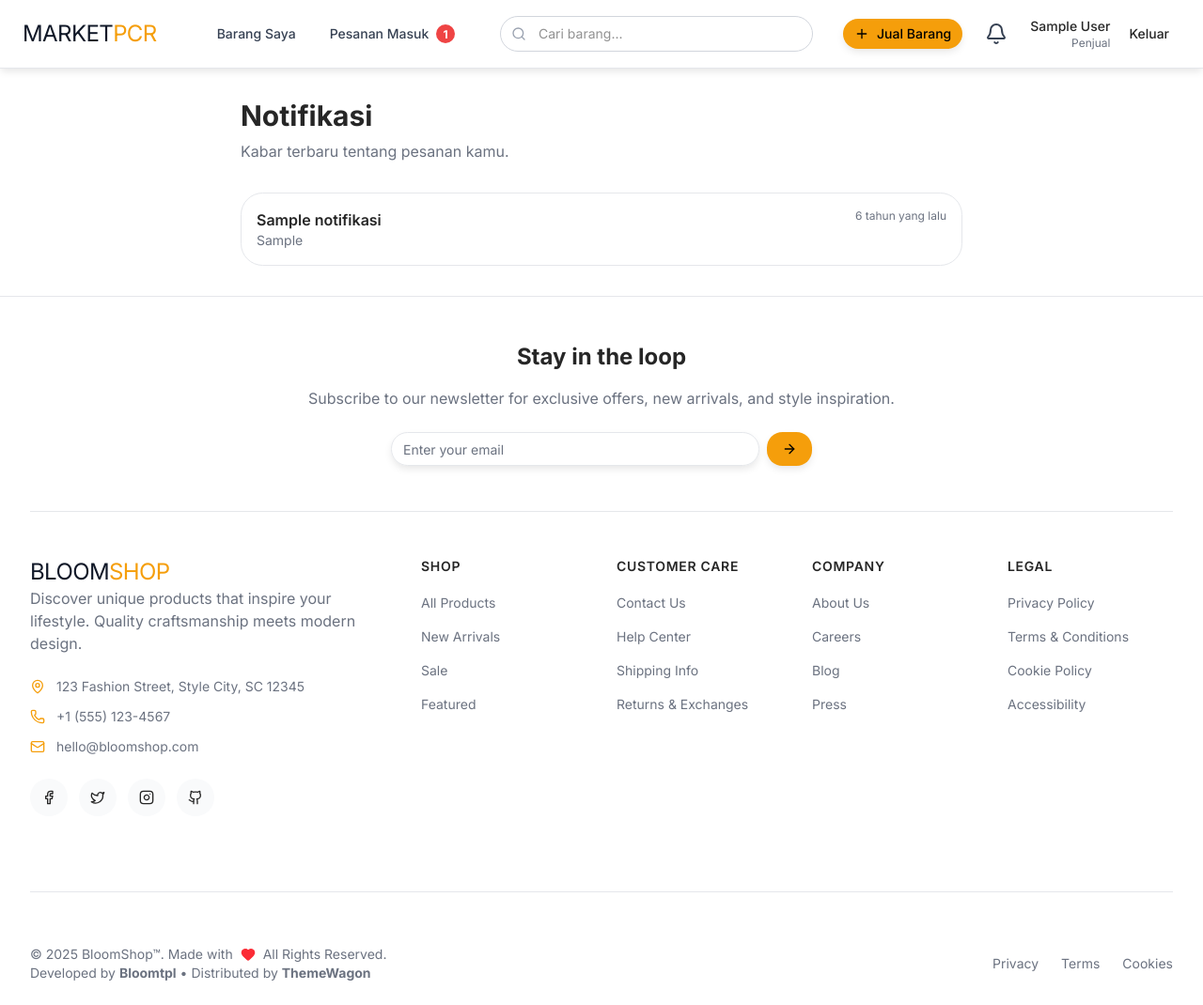
After one commit to RakhaAnakIT/bpf_kelompok2, a Laravel app: page /notifikasi in a window 1280 px wide. The commit adds this page. Shown: the whole page at 94% size. Run offline with Laravel 12, Linux system fonts and the light colour scheme; a user stored in the database is signed in; tables that the repository leaves empty hold one stand-in row (values such as "Sample post").

Commit message:
Penambahan fitur notifikasi ikon lonceng

```diff
--- /dev/null
+++ b/app/Http/Controllers/NotifikasiController.php
@@ -0,0 +1,52 @@
+<?php
+
+namespace App\Http\Controllers;
+
+use App\Models\Notifikasi;
+use Illuminate\Support\Facades\Auth;
+
+class NotifikasiController extends Controller
+{
+    /**
+     * Daftar notifikasi milik user yang login.
+     */
+    public function index()
+    {
+        $data['dataNotifikasi'] = Notifikasi::where('user_id', Auth::id())->orderBy('notifikasi_id', 'desc')->take(50)->get();
+        return view('Notifikasi.index', $data);
+    }
+
+    /**
+     * Buka notifikasi: tandai sudah dibaca, lalu pindah ke halaman tujuan.
+     */
+    public function buka(string $id)
+    {
+        $notifikasi = Notifikasi::where('user_id', Auth::id())->findOrFail($id);
+
+        if (!$notifikasi->dibaca_pada) {
+            $notifikasi->dibaca_pada = now();
+            $notifikasi->save();
+        }
+
+        return redirect($notifikasi->link ?? route('notifikasi.index'));
+    }
+
+    /**
+     * Tandai semua notifikasi sudah dibaca.
+     */
+    public function bacaSemua()
+    {
+        Notifikasi::where('user_id', Auth::id())->whereNull('dibaca_pada')->update(['dibaca_pada' => now()]);
+
+        return back()->with('success', 'Semua notifikasi ditandai sudah dibaca.');
+    }
+
+    /**
+     * Jumlah notifikasi belum dibaca (dipakai JavaScript untuk memperbarui angka di lonceng).
+     */
+    public function jumlah()
+    {
+        $jumlah = Notifikasi::where('user_id', Auth::id())->whereNull('dibaca_pada')->count();
+        return response()->json(['jumlah' => $jumlah]);
+    }
+}
--- /dev/null
+++ b/app/Models/Notifikasi.php
@@ -0,0 +1,32 @@
+<?php
+
+namespace App\Models;
+
+use Illuminate\Database\Eloquent\Model;
+
+class Notifikasi extends Model
+{
+    protected $table = 'notifikasi';
+    protected $primaryKey = 'notifikasi_id';
+    protected $fillable = [
+        'user_id',
+        'judul',
+        'pesan',
+        'link',
+        'dibaca_pada',
+    ];
+
+    protected $casts = [
+        'dibaca_pada' => 'datetime',
+    ];
+
+    public static function kirim($userId, $judul, $pesan, $link = null)
+    {
+        $data['user_id'] = $userId;
+        $data['judul']   = $judul;
+        $data['pesan']   = $pesan;
+        $data['link']    = $link;
+
+        Notifikasi::create($data);
+    }
+}
--- a/public/css/bloom.css
+++ b/public/css/bloom.css
@@ -2327,3 +2327,22 @@
 .tombol-wa:hover {
   background-color: #1ebe5b;
 }
+
+/* ===== Tambahan: Notifikasi ===== */
+.badge-lonceng {
+  position: absolute;
+  top: 0;
+  right: 0;
+  margin-left: 0;
+}
+.notif-baru {
+  background-color: #fff7ed;
+  border-color: #fdba74;
+}
+.titik-baru {
+  display: inline-block;
+  width: 8px;
+  height: 8px;
+  border-radius: 9999px;
+  background-color: #ef4444;
+}
--- /dev/null
+++ b/resources/views/Notifikasi/index.blade.php
@@ -0,0 +1,58 @@
+@extends('layouts.app')
+
+@section('title', 'Notifikasi - Marketplace Mahasiswa PCR')
+
+@section('content')
+    <div class="container mx-auto px-4 sm:px-6 lg:px-8 py-8">
+        <div class="max-w-3xl mx-auto">
+
+            {{-- Pesan berhasil --}}
+            @if (session('success'))
+                <div class="mb-6 rounded-md px-4 py-3 text-sm status-tersedia">{{ session('success') }}</div>
+            @endif
+
+            <div class="flex items-center justify-between gap-4 mb-8">
+                <div>
+                    <h1 class="text-3xl font-bold text-foreground">Notifikasi</h1>
+                    <p class="text-muted-foreground mt-2">Kabar terbaru tentang pesanan kamu.</p>
+                </div>
+                @if ($dataNotifikasi->whereNull('dibaca_pada')->count() > 0)
+                    <form action="{{ route('notifikasi.bacasemua') }}" method="POST">
+                        @csrf
+                        <button type="submit"
+                            class="inline-flex items-center justify-center gap-2 whitespace-nowrap text-sm font-medium transition-colors shadow h-9 rounded-md px-4 border border-input bg-background hover:bg-accent hover:text-accent-foreground">Tandai
+                            semua dibaca</button>
+                    </form>
+                @endif
+            </div>
+
+            <div class="space-y-3">
+                @forelse ($dataNotifikasi as $item)
+                    <a href="{{ route('notifikasi.buka', $item->notifikasi_id) }}"
+                        class="block rounded-xl border p-4 transition-colors hover:bg-gray-50 {{ $item->dibaca_pada ? 'bg-card border-border' : 'notif-baru' }}">
+                        <div class="flex items-start justify-between gap-4">
+                            <div class="space-y-1">
+                                <div class="font-semibold text-foreground">
+                                    @if (!$item->dibaca_pada)
+                                        <span class="titik-baru"></span>
+                                    @endif
+                                    {{ $item->judul }}
+                                </div>
+                                <div class="text-sm text-muted-foreground">{{ $item->pesan }}</div>
+                            </div>
+                            <div class="text-xs text-muted-foreground whitespace-nowrap">
+                                {{ $item->created_at->locale('id')->diffForHumans() }}
+                            </div>
+                        </div>
+                    </a>
+                @empty
+                    <div class="flex flex-col items-center justify-center py-16 text-center">
+                        <div class="text-6xl mb-4">&#128276;</div>
+                        <h3 class="text-xl font-semibold text-foreground mb-2">Belum ada notifikasi</h3>
+                        <p class="text-muted-foreground">Kabar tentang pesanan akan muncul di sini.</p>
+                    </div>
+                @endforelse
+            </div>
+        </div>
+    </div>
+@endsection
--- a/resources/views/layouts/app.blade.php
+++ b/resources/views/layouts/app.blade.php
@@ -30,6 +30,12 @@
         } else {
             $barangSaya = route('penjualpembeli.barangsaya');
             $jualBarang = route('penjualpembeli.create'); // tamu akan diarahkan ke Masuk
+        }
+
+        // Jumlah notifikasi yang belum dibaca
+        $notifBaru = 0;
+        if (auth()->check()) {
+            $notifBaru = \App\Models\Notifikasi::where('user_id', auth()->id())->whereNull('dibaca_pada')->count();
         }
 
         // Jumlah pesanan baru yang menunggu diterima (untuk penjual)
@@ -111,6 +117,13 @@
                         Jual Barang
                     </a>
                     @endif
+                    {{-- Lonceng notifikasi --}}
+                    @auth
+                        <a href="{{ route('notifikasi.index') }}" class="relative p-2 rounded-full hover:bg-gray-100 transition-colors" aria-label="Notifikasi">
+                            <svg xmlns="http://www.w3.org/2000/svg" width="24" height="24" viewBox="0 0 24 24" fill="none" stroke="currentColor" stroke-width="2" stroke-linecap="round" stroke-linejoin="round" class="lucide lucide-bell h-6 w-6 text-gray-700" aria-hidden="true"><path d="M10.268 21a2 2 0 0 0 3.464 0"></path><path d="M3.262 15.326A1 1 0 0 0 4 17h16a1 1 0 0 0 .74-1.673C19.41 13.956 18 12.499 18 8A6 6 0 0 0 6 8c0 4.499-1.411 5.956-2.738 7.326"></path></svg>
+                            <span id="angka-notif" class="badge-angka badge-lonceng" @if ($notifBaru == 0) style="display:none" @endif>{{ $notifBaru }}</span>
+                        </a>
+                    @endauth
                     <div class="hidden sm:flex items-center space-x-2">
                         @auth
                             <div class="text-right leading-tight">
@@ -416,5 +429,21 @@
         </div>
     </footer>
     <script src="{{ asset('assets/js/bloom.js') }}"></script>
+    @auth
+        <script>
+            // Perbarui angka notifikasi setiap 30 detik tanpa perlu refresh halaman
+            setInterval(function () {
+                fetch('{{ route('notifikasi.jumlah') }}')
+                    .then(function (res) { return res.json(); })
+                    .then(function (data) {
+                        var angka = document.getElementById('angka-notif');
+                        if (!angka) return;
+                        angka.textContent = data.jumlah;
+                        angka.style.display = data.jumlah > 0 ? 'inline-flex' : 'none';
+                    })
+                    .catch(function () {});
+            }, 30000);
+        </script>
+    @endauth
 </body>
 </html>
--- a/routes/web.php
+++ b/routes/web.php
@@ -6,6 +6,7 @@ use App\Http\Controllers\PenjualPembeliController;
 use App\Http\Controllers\PenjualController;
 use App\Http\Controllers\PembeliController;
 use App\Http\Controllers\PesananController;
+use App\Http\Controllers\NotifikasiController;
 use App\Http\Controllers\AuthController;
 
 // Beranda umum (tamu): halaman pertama saat website dibuka
@@ -63,3 +64,11 @@ Route::middleware('auth')->group(function () {
     Route::post('pesanan/{id}/batal', [PesananController::class, 'batal'])->name('pesanan.batal');
     Route::post('pesanan/{id}/selesai', [PesananController::class, 'selesai'])->name('pesanan.selesai');
 });
+
+// Notifikasi (semua yang sudah login)
+Route::middleware('auth')->group(function () {
+    Route::get('notifikasi', [NotifikasiController::class, 'index'])->name('notifikasi.index');
+    Route::get('notifikasi/jumlah', [NotifikasiController::class, 'jumlah'])->name('notifikasi.jumlah');
+    Route::post('notifikasi/baca-semua', [NotifikasiController::class, 'bacaSemua'])->name('notifikasi.bacasemua');
+    Route::get('notifikasi/{id}', [NotifikasiController::class, 'buka'])->name('notifikasi.buka');
+});
```
Also changed, not shown: app/Http/Controllers/PesananController.php (+55 -0 lines), database/migrations/2026_11_23_204141_create_notifikasi_table.php (added).
